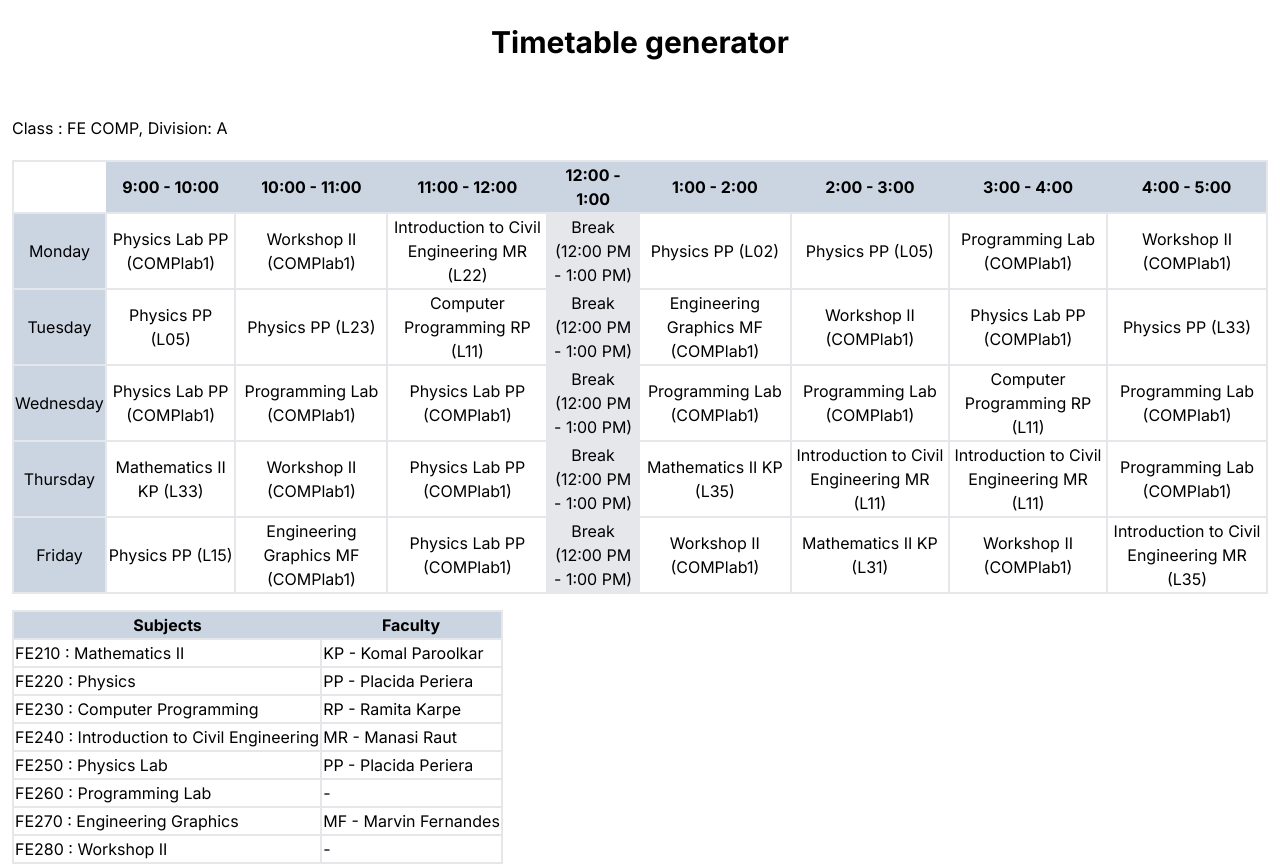
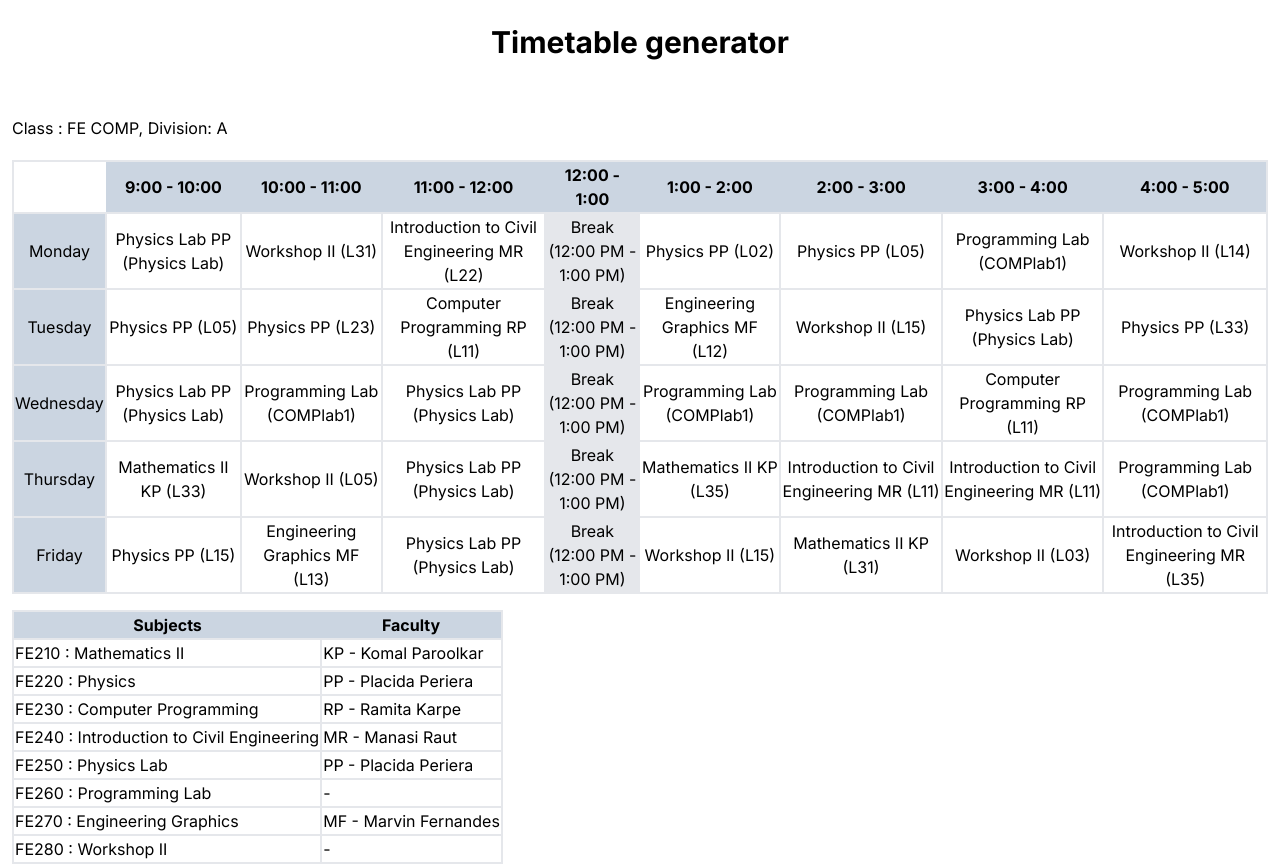
Before and after one commit to RavirajMhalsekar/Genetic-algorithm-for-timetable-, a Next.js app: page / in a window 1280 px wide. Shown: the top 866 px of the page. Built offline with nearby package versions, Linux system fonts and the light colour scheme.

Commit message:
physics labs alloted to physics lab

```diff
--- a/app/Timetable.jsx
+++ b/app/Timetable.jsx
@@ -525,6 +525,18 @@ const labs = [
     department: "IT",
     capacity: 25,
   },
+  {
+    name: "Physics Lab",
+    subject: "Physics",
+    department: "general",
+    capacity: 10,
+  },
+  {
+    name: "Chemistry Lab",
+    subject: "Chemistry",
+    department: "general",
+    capacity: 10,
+  },
 ];
 
 const workshops = [
@@ -870,7 +882,25 @@ const checkLabAllocation = (timetable, classDetails) => {
     for (const dailySchedule of classTimeTable.timetable) {
       for (const slot of dailySchedule) {
         const { subject, room } = slot;
-        if (subject.practical > 0) {
+        if (subject.name.includes("Lab")) {
+          let assignedLab = null;
+
+          // Check for specific lab subjects
+          if (subject.name === "Physics Lab") {
+            assignedLab = labs.find(
+              (lab) => lab.subject === "Physics" && lab.department === "general"
+            );
+          } else if (subject.name === "Chemistry Lab") {
+            assignedLab = labs.find(
+              (lab) =>
+                lab.subject === "Chemistry" && lab.department === "general"
+            );
+          }
+
+          if (assignedLab) {
+            // Assign the specific lab
+            slot.room = assignedLab;
+          } else {
             const labIndex = availableLabs.findIndex(
               (lab) => lab.name === room.name
             );
@@ -898,6 +928,7 @@ const checkLabAllocation = (timetable, classDetails) => {
                 } else {
                   // No available rooms found
                   return false;
+                }
               }
             }
           }
```
Lines whose indentation alone changed are shown as unchanged.
